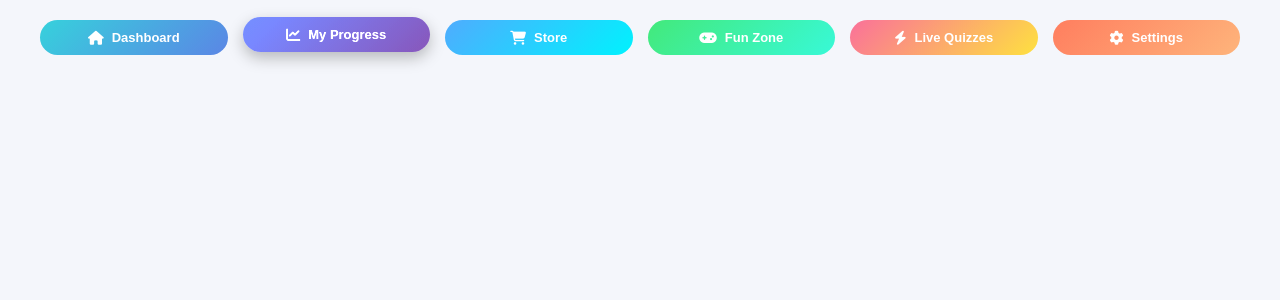
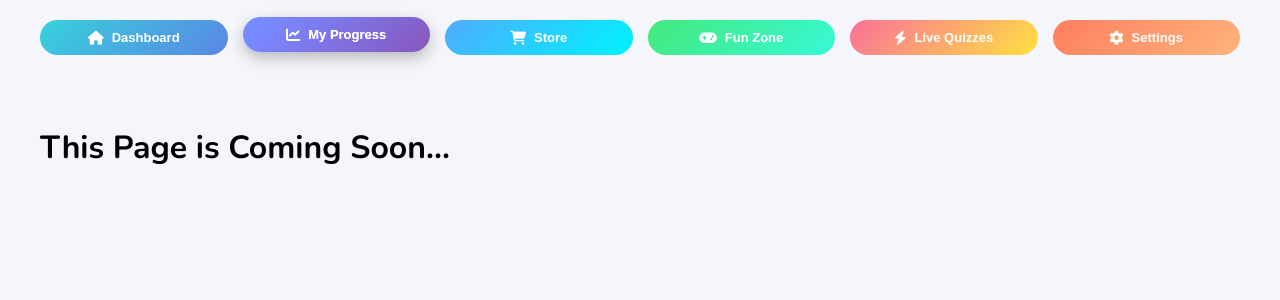
Before and after one commit to raj761132/LearniX, a Flask app: template templates/student_dashboard.html in a window 1280 px wide, after a click on "My Progress". Shown: the part 61-361 px from the top of the page. Run offline with Flask 3, Linux system fonts and the light colour scheme; the template is opened without the code that fills it, so the values that code supplies are empty.

Commit message:
Page development

```diff
--- a/templates/dashboard_sections/progress.html
+++ b/templates/dashboard_sections/progress.html
@@ -0,0 +1 @@
+<h1>This Page is Coming Soon...</h1>
--- a/templates/dashboard_sections/quizzes.html
+++ b/templates/dashboard_sections/quizzes.html
@@ -1 +1 @@
-<h1> Coming Soon................</h1>
+<h1> Coming Soon....</h1>
--- a/templates/dashboard_sections/settings.html
+++ b/templates/dashboard_sections/settings.html
@@ -1,6 +1 @@
 <h1>Setting Page Will Coming Soon.....</h1>
-<h1>Setting Page Will Coming Soon.....</h1>
-
-<h1>Setting Page Will Coming Soon.....</h1>
-
-<h1>Setting Page Will Coming Soon.....</h1>
```
